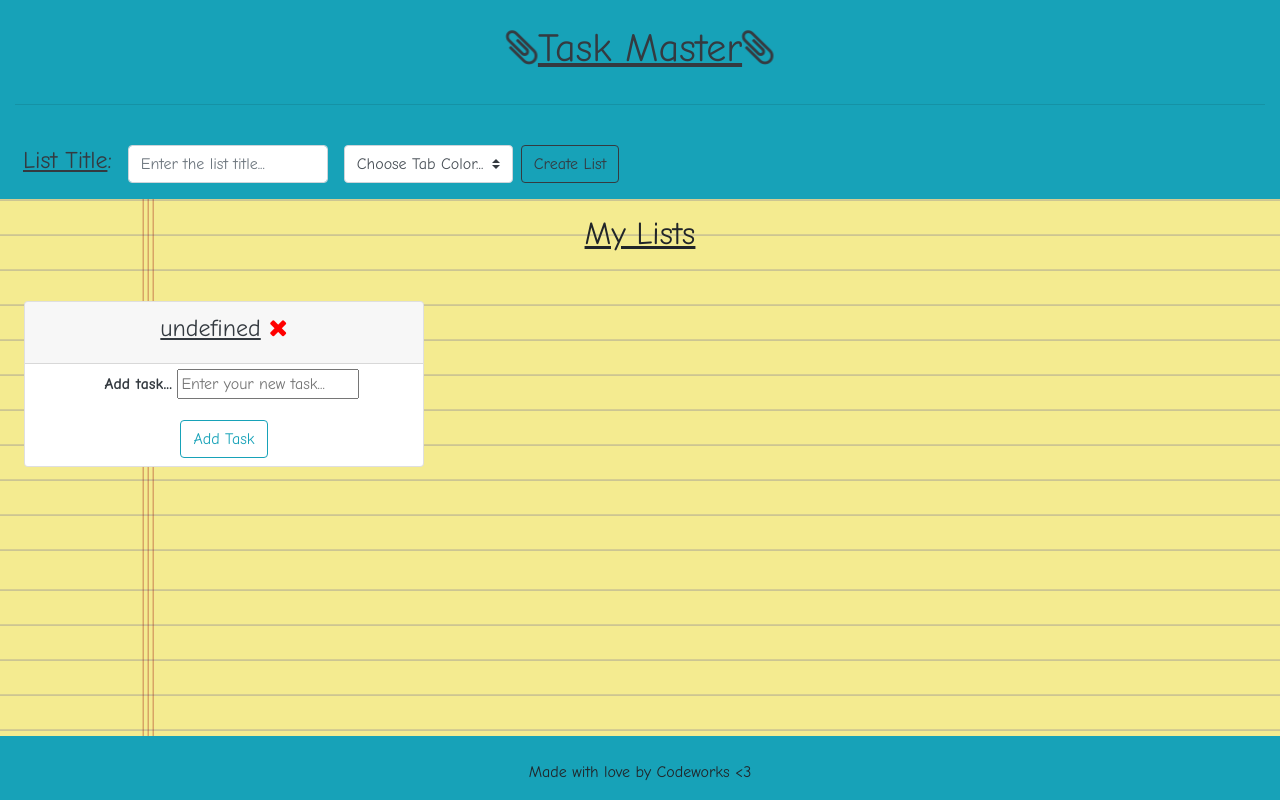
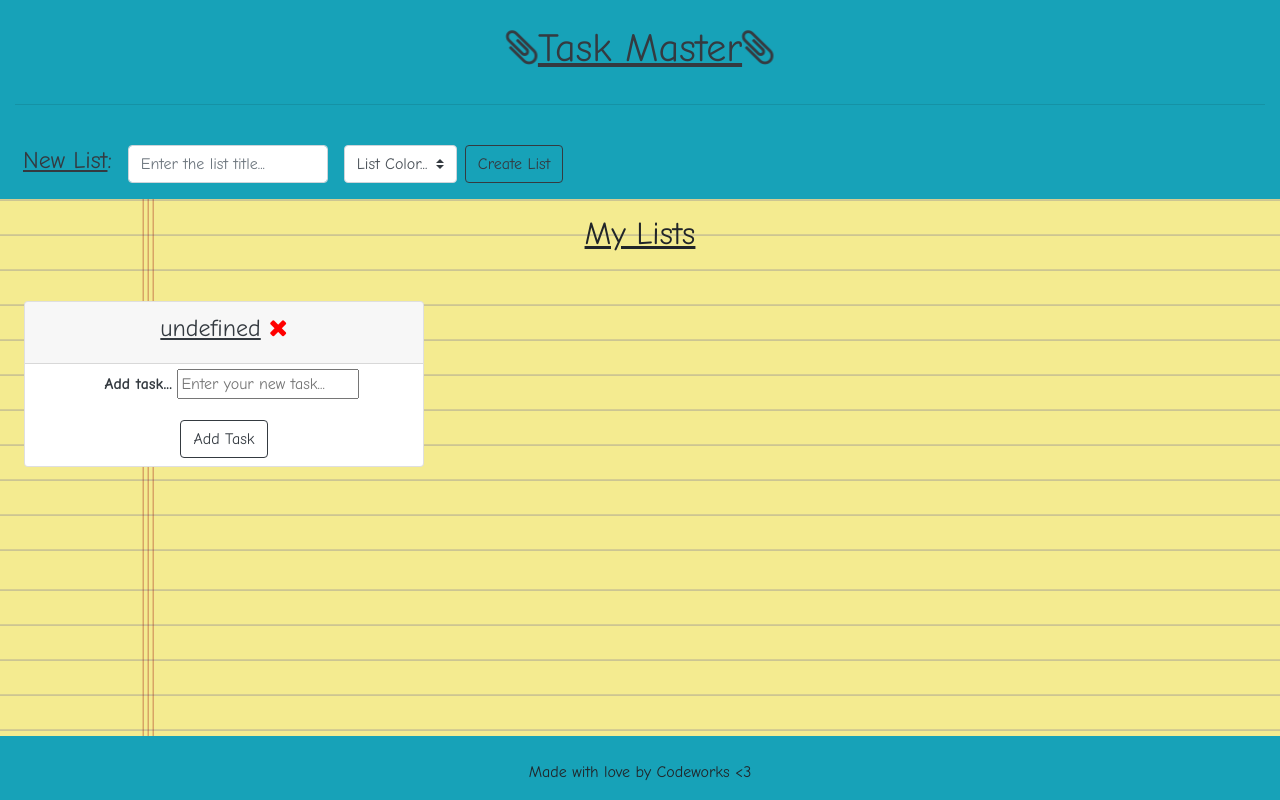
Before and after one commit to JoeAlmanza/taskmaster, a plain HTML site: page index.html in a window 1280 px wide. Drawn offline with nearby package versions, Linux system fonts and the light colour scheme.

Commit message:
matched buttons

```diff
--- a/app/Models/Lists.js
+++ b/app/Models/Lists.js
@@ -25,7 +25,7 @@ get Template(){
         <label for="taskBody" class="ml-3 mt-2 text-dark"><b>Add task...</b></label>
         <input type="text" class="" id="taskBody" placeholder="Enter your new task...">
       </div>
-        <button class="btn btn-outline-info mb-2" type="submit">Add Task</button>
+        <button class="btn btn-outline-dark mb-2 ${this.color}" type="submit">Add Task</button>
     </form>
   </div>
   </div>
--- a/index.html
+++ b/index.html
@@ -29,11 +29,11 @@
         <div class="col mt-2" id="createListArea">
           <form onsubmit="app.listsController.createList(event)" class="form-inline my-3">
             <div class="form-inline">
-              <label for="listTitle" class="mx-2 text-dark"><h4><u>List Title</u>:</h4></label>
+              <label for="listTitle" class="mx-2 text-dark"><h4><u>New List</u>:</h4></label>
               <input type="listTitle" class="form-control mx-2" id="listTitle" placeholder="Enter the list title...">
             </div>
             <select class="custom-select mx-2" id="colorSelect" aria-label="Example select with button addon">
-              <option selected>Choose Tab Color...</option>
+              <option selected>List Color...</option>
               <option id="bg-primary" value="bg-primary">Blue</option>
               <option id="bg-warning" value="bg-warning">Yellow</option>
               <option id="bg-info" value="bg-info">Teal</option>
```
